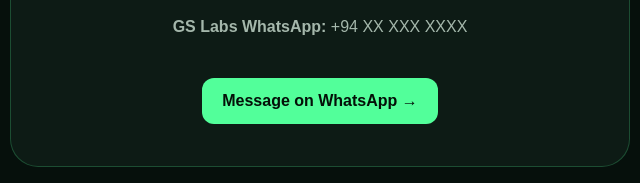
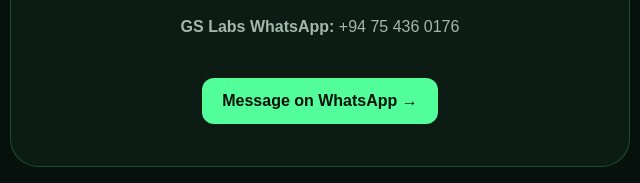
Before and after one commit to hydroblade1/gslabs, a plain HTML site: page projects/jk-bms/success.html in a window 1280 px wide. Shown: the part 443-626 px from the top of the page, 320-960 px from the left. Drawn offline with Linux system fonts and the light colour scheme.

Commit message:
Add files via upload

```diff
--- a/projects/jk-bms/success.html
+++ b/projects/jk-bms/success.html
@@ -4,5 +4,5 @@
 <style>
 *{box-sizing:border-box}body{margin:0;min-height:100vh;display:grid;place-items:center;background:#06100c;color:#f4fff8;font-family:Arial,sans-serif;padding:20px}.box{width:min(620px,100%);padding:42px;border:1px solid rgba(82,255,154,.22);border-radius:28px;background:#0d1b15;text-align:center}.check{width:72px;height:72px;margin:auto;border-radius:50%;display:grid;place-items:center;background:#52ff9a;color:#041008;font-size:36px;font-weight:900}h1{font-size:38px;margin:22px 0 10px}.green{color:#52ff9a}p{color:#a4b7ab;line-height:1.7}.btn{display:inline-block;margin-top:22px;padding:14px 20px;border-radius:12px;background:#52ff9a;color:#041008;text-decoration:none;font-weight:800}
 </style></head>
-<body><main class="box"><div class="check">✓</div><h1>Payment <span class="green">Successful</span></h1><p>Your payment has been received successfully. Please contact GS Labs to continue with your JK BMS Monitor order.</p><p><strong>GS Labs WhatsApp:</strong> +94 XX XXX XXXX</p><a class="btn" href="https://wa.me/94XXXXXXXXX?text=Hello%20GS%20Labs%2C%20my%20JK%20BMS%20Monitor%20payment%20was%20successful." target="_blank">Message on WhatsApp →</a></main></body>
+<body><main class="box"><div class="check">✓</div><h1>Payment <span class="green">Successful</span></h1><p>Your payment has been received successfully. Please contact GS Labs to continue with your JK BMS Monitor order.</p><p><strong>GS Labs WhatsApp:</strong> +94 75 436 0176</p><a class="btn" href="https://wa.me/94XXXXXXXXX?text=Hello%20GS%20Labs%2C%20my%20JK%20BMS%20Monitor%20payment%20was%20successful." target="_blank">Message on WhatsApp →</a></main></body>
 </html>
```
